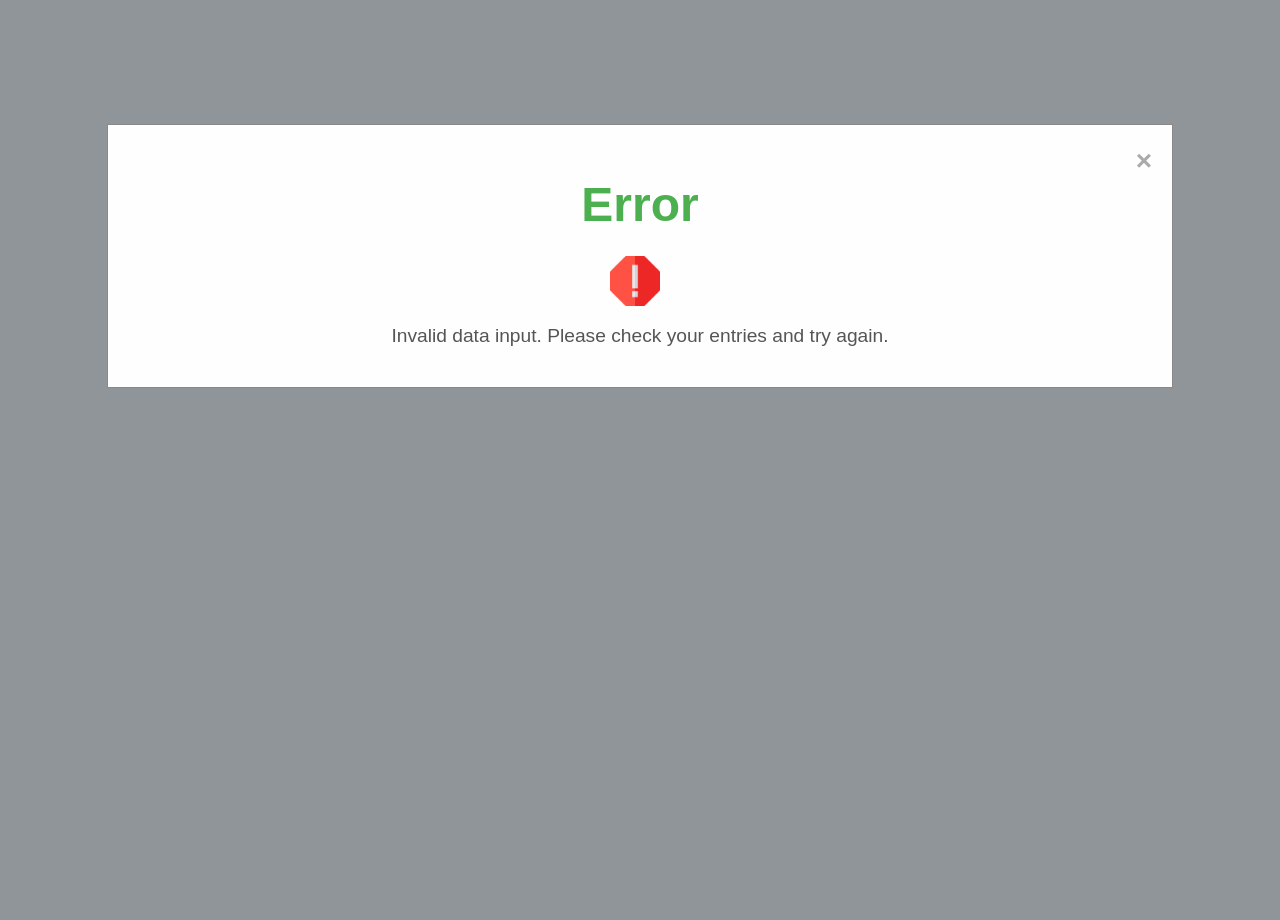
After one commit to PNS-Srivardhan/Mostindia, a Django app: template myproject/myApp/templates/myApp/basic_error.html in a window 1280 px wide. The commit adds this page. Run offline with Django 5.2, Linux system fonts and the light colour scheme; the template is opened without the code that fills it, so the values that code supplies are empty.

Commit message:
added basic error template and adjusted input field height

```diff
--- a/myproject/myApp/templates/myApp/attendance.html
+++ b/myproject/myApp/templates/myApp/attendance.html
@@ -60,7 +60,7 @@
                             </select>
                         </td>
                         <td>
-                            <input type="text" name="location_{{ staff.id_no }}" maxlength="100" placeholder="Enter location(For onsite mode)" style="width: 300px;">
+                            <input type="text" name="location_{{ staff.id_no }}" maxlength="100" placeholder="Enter location(For onsite mode)" style="width: 300px; height: 30px;">
                         </td>
                     </tr>
                     {% endfor %}
--- /dev/null
+++ b/myproject/myApp/templates/myApp/basic_error.html
@@ -0,0 +1,81 @@
+{% load static %}
+<!DOCTYPE html>
+<html lang="en">
+<head>
+    <meta charset="UTF-8">
+    <meta name="viewport" content="width=device-width, initial-scale=1.0">
+    <link rel="stylesheet" href="{% static 'myApp/css/success.css' %}">
+    <title>Mostindia</title>
+    <link rel="icon" type="image/x-icon" href="{% static 'myproject/images/icon.png' %}">
+    <style>
+        /* Add some basic styling for the modal */
+        .modal {
+            display: none;
+            position: fixed;
+            z-index: 1;
+            left: 0;
+            top: 0;
+            width: 100%;
+            height: 100%;
+            overflow: auto;
+            background-color: rgb(0,0,0);
+            background-color: rgba(0,0,0,0.4);
+            padding-top: 60px;
+        }
+        .modal-content {
+            background-color: #fefefe;
+            margin: 5% auto;
+            padding: 20px;
+            border: 1px solid #888;
+            width: 80%;
+        }
+        .close {
+            color: #aaa;
+            float: right;
+            font-size: 28px;
+            font-weight: bold;
+        }
+        .close:hover,
+        .close:focus {
+            color: black;
+            text-decoration: none;
+            cursor: pointer;
+        }
+        .home-button {
+            display: block;
+            margin: 20px auto;
+            padding: 10px 20px;
+            background-color: #66A5AD;
+            color: white;
+            text-align: center;
+            text-decoration: none;
+            border-radius: 5px;
+        }
+        .home-button:hover {
+            background-color: #C4DFE6;
+        }
+    </style>
+</head>
+<body>
+    <!-- The Modal -->
+    <div id="myModal" class="modal">
+        <div class="modal-content">
+            <span class="close">&times;</span>
+            <div style="text-align: center;">
+                <h1>Error</h1>
+                <img src="{% static 'myproject/images/error.png' %}" alt="Logo" style="vertical-align: middle; margin-left: -10px; width: 50px; height: auto;">
+                <p>Invalid data input. Please check your entries and try again.</p>
+    </div>
+
+    <script>
+        // Get the modal
+        var modal = document.getElementById("myModal");
+
+
+        // When the page loads, open the modal
+        window.onload = function() {
+            modal.style.display = "block";
+        }
+    </script>
+</body>
+</html>
--- a/myproject/myApp/templates/myApp/staff_list.html
+++ b/myproject/myApp/templates/myApp/staff_list.html
@@ -109,5 +109,7 @@
             });
         });
     </script>
+
+
 </body>
 </html>
```
